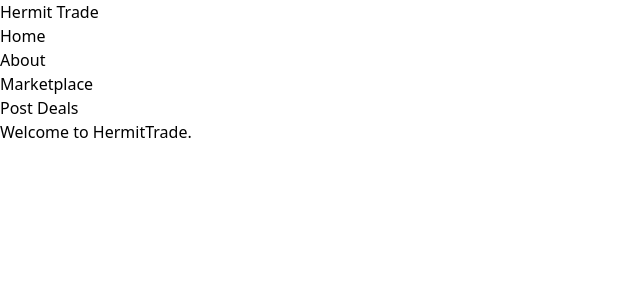
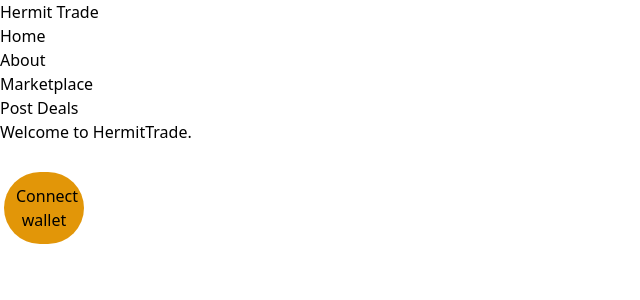
Before and after one commit to Dissonant101/hermitrade, a React (Vite) app in the folder client/: page / in a window 1280 px wide. Shown: the top 300 px of the page, without its empty margins (0-640 px from the left). Built offline with nearby package versions, Linux system fonts and the light colour scheme.

Commit message:
Connect wallet button

```diff
--- a/client/src/components/Home.tsx
+++ b/client/src/components/Home.tsx
@@ -1,9 +1,15 @@
-import { useState } from "react";
+import { useState, useContext } from "react";
+import { HermitradeContext } from "../context/HermitradeContext";
 
 const Home = () => {
+  const { currentAccount, connectWallet } = useContext(HermitradeContext)
   return (
-    <div className="w-full flex">
+    <div className="w-full">
       <h1>Welcome to HermitTrade.</h1>
+      <br />
+      {currentAccount.length == 0 ? (
+        <button type="button" onClick={connectWallet} className="w-20 bg-[#e29608] p-3 m-1 rounded-full">Connect wallet</button>
+      ) : (<div className="m-1 p-1">Wallet connected!</div>)}
     </div>
   );
 };
--- a/client/src/context/HermitradeContext.tsx
+++ b/client/src/context/HermitradeContext.tsx
@@ -3,7 +3,7 @@
 
 const { ethereum } = window;
 
-const HermitradeContext = createContext({});
+export const HermitradeContext = createContext({}) as any;
 
 export const HermitradeContextProvider = ({ children }: { children: any }) => {
 	const [currentAccount, setCurrentAccount] = useState("");
@@ -38,7 +38,9 @@
 
 	return (
 		<HermitradeContext.Provider value={{
-			currentAccount
+			currentAccount,
+			connectWallet,
+			sendMoney
 		}}>
 			{children}
 		</HermitradeContext.Provider>
```
